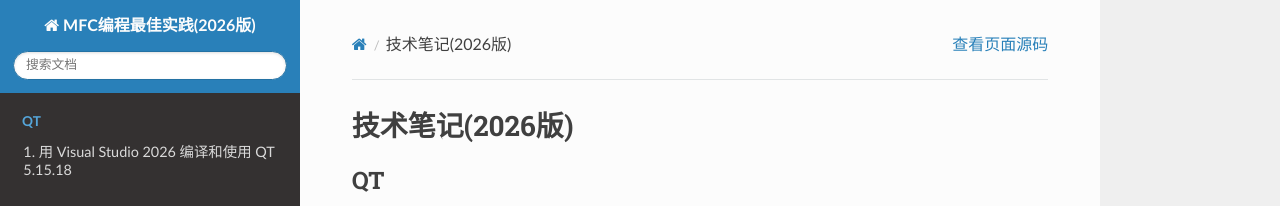
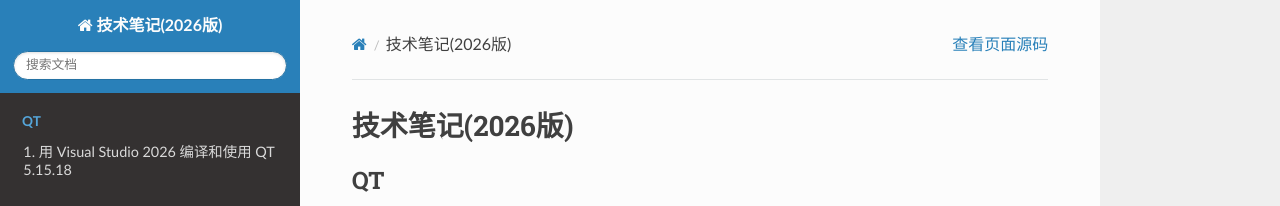
Before and after one commit to yapingxin/TechNotes-2026, a Sphinx documentation site: the page built from docs/index.rst, in a window 1280 px wide. Shown: the top 206 px of the page. Built offline with Sphinx 7.4.7 and the Read the Docs theme 3.1.0, drawn with Linux system fonts in a browser that asks for light colours.

Commit message:
project = "技术笔记(2026版)"

```diff
--- a/docs/conf.py
+++ b/docs/conf.py
@@ -17,7 +17,7 @@
 
 # -- Project information -----------------------------------------------------
 
-project = "MFC编程最佳实践(2026版)"
+project = "技术笔记(2026版)"
 copyright = "2026, 辛亚平"
 author = "辛亚平"
 
```
